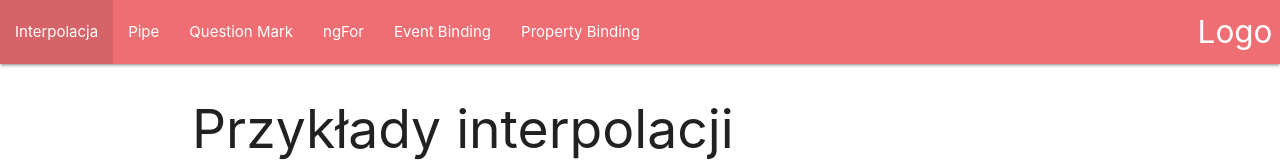
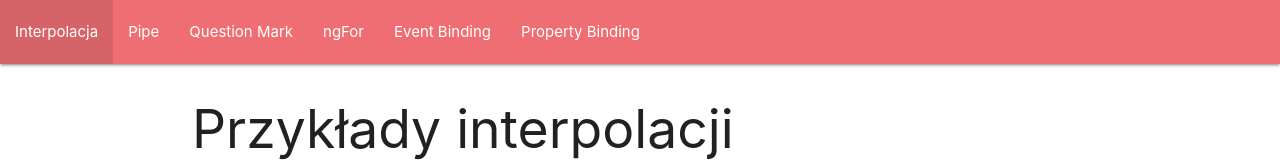
Before and after one commit to ZacznijProgramowac/angular-podstawy, an Angular app: page /interpolation in a window 1280 px wide. Shown: the top 162 px of the page. Built offline with nearby package versions, Linux system fonts and the light colour scheme.

Commit message:
remove logo

```diff
--- a/src/app/app.component.html
+++ b/src/app/app.component.html
@@ -1,6 +1,5 @@
 <nav>
   <div class="nav-wrapper">
-    <a href="#" class="brand-logo right">Logo</a>
     <ul id="nav-mobile" class="left">
       <li><a href="/interpolation">Interpolacja</a></li>
       <li><a href="/pipe">Pipe</a></li>
```
